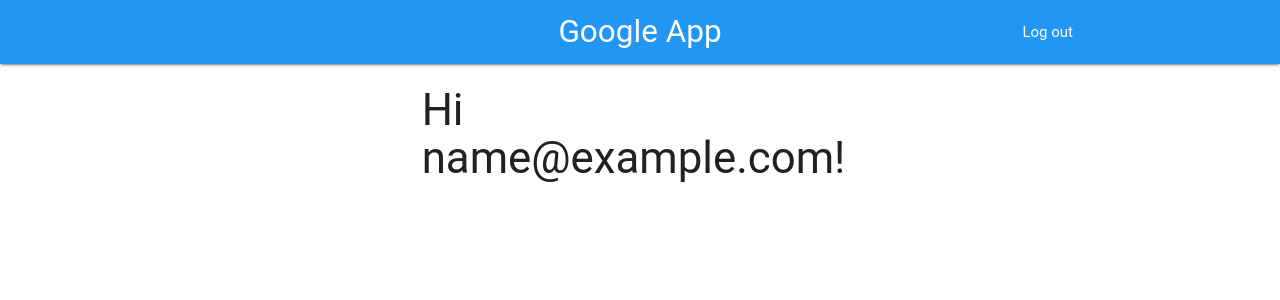
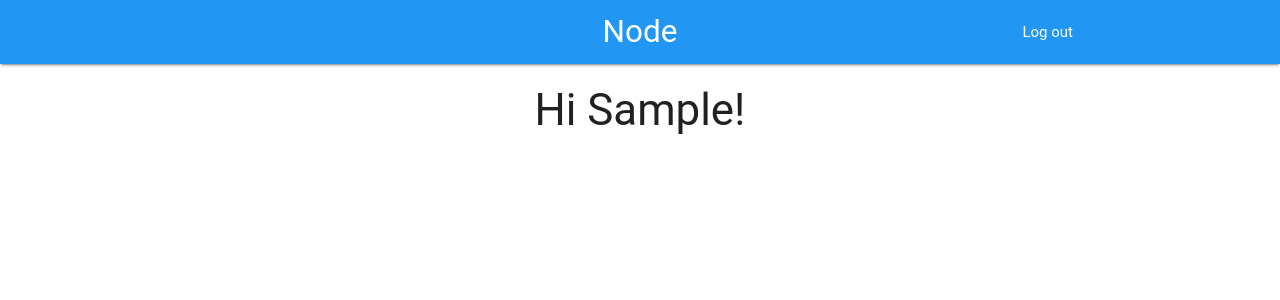
Before and after one commit to auhcheng/cs3240-project, a Django app: page / in a window 1280 px wide. Shown: the top 300 px of the page. Run offline with Django 3.2, Linux system fonts and the light colour scheme; the visitor is signed in with stand-in values (Sample User, id 1); some libraries are stand-ins or nearby versions; some web fonts are replaced.

Commit message:
Small html styling

```diff
--- a/dashboard/templates/dashboard/base.html
+++ b/dashboard/templates/dashboard/base.html
@@ -6,10 +6,10 @@
  <script src="https://cdnjs.cloudflare.com/ajax/libs/materialize/0.97.7/js/materialize.min.js"></script>
  <!-- Material icons -->
  <link href="https://fonts.googleapis.com/icon?family=Material+Icons" rel="stylesheet">
-</head><title>Django</title>{% if user.is_authenticated %}<div class="navbar-fixed">
+</head><title>Node</title>{% if user.is_authenticated %}<div class="navbar-fixed">
     <nav class="blue">
         <div class="nav-wrapper container">
-            <a href="/" class="brand-logo center">Google App</a>
+            <a href="/" class="brand-logo center">Node</a>
             <ul id="nav-mobile" class="right hide-on-med-and-down">
                 <li><a href="/account/logout">Log out</a></li>
             </ul>
--- a/dashboard/templates/dashboard/dashboard.html
+++ b/dashboard/templates/dashboard/dashboard.html
@@ -1,7 +1,7 @@
 {% extends 'dashboard/base.html' %}
 {% block content %}<div class='row'>
- <div class='col s12 m6 offset-m3'>
-  <H3>Hi {{ user.email }}!</H3>
+ <div class='col s12 m6 offset-m3' style="text-align:center">
+  <H3>Hi {{ user.first_name }}!</H3>
  </div>
 </div>
 {% endblock %}
```
